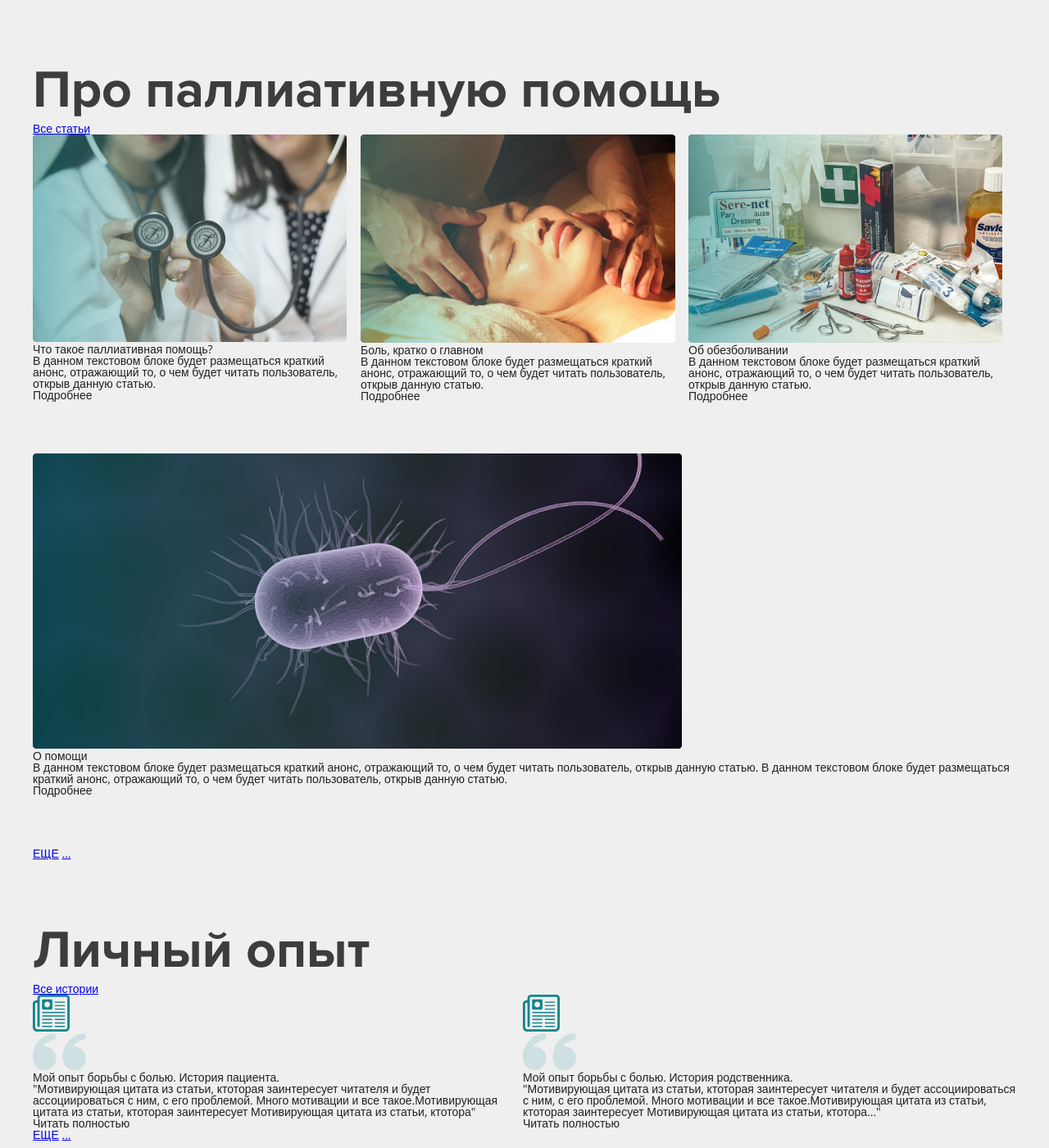
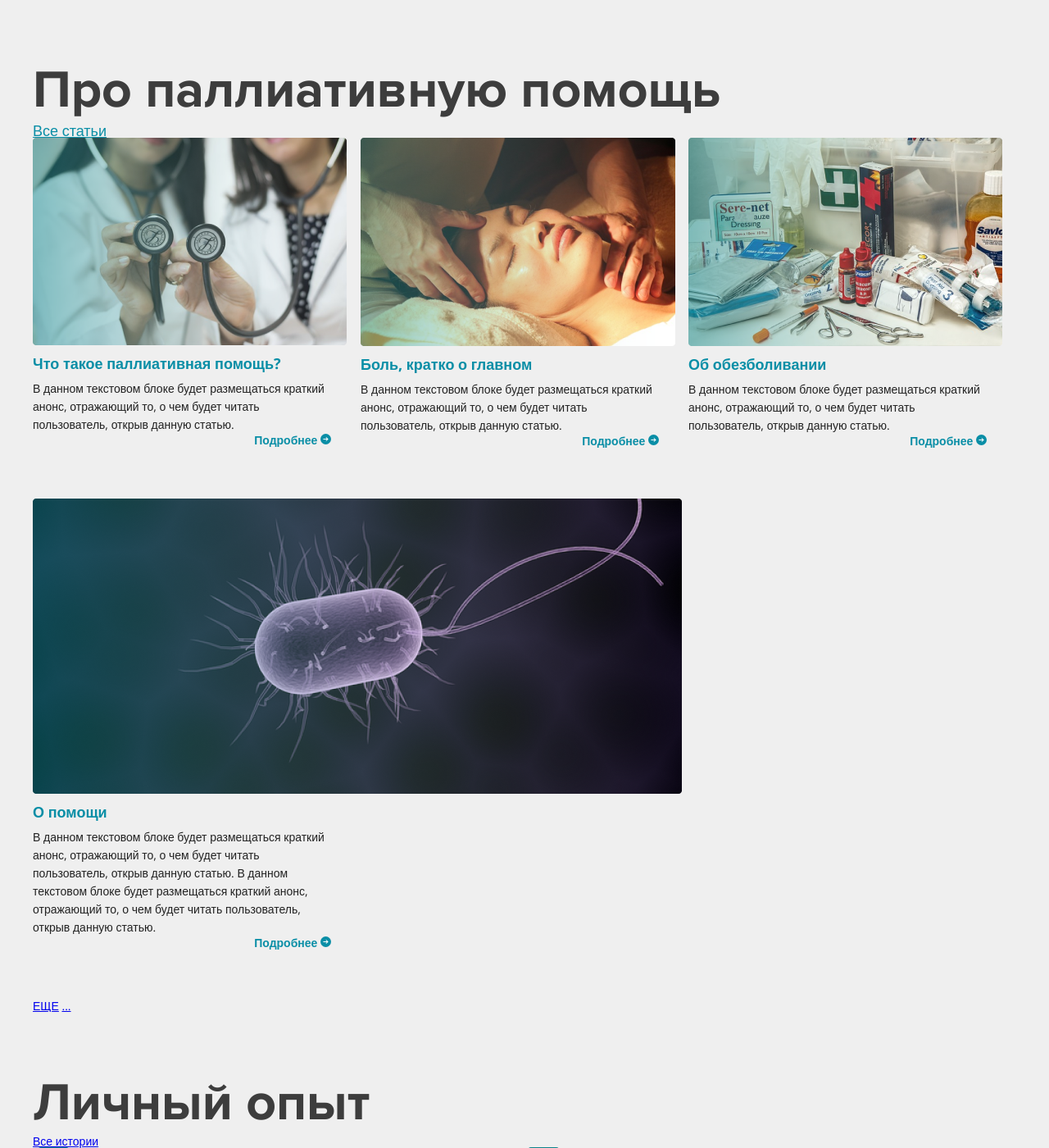
Before and after one commit to kostryukovd/bolstop, a PHP site: page / in a window 1280 px wide. Shown: the part 149-1549 px from the top of the page at 82% size. Run offline with PHP 8.4, Linux system fonts and the light colour scheme.

Commit message:
news section 50%

```diff
--- a/css/_variables.scss
+++ b/css/_variables.scss
@@ -12,4 +12,7 @@ $title-base-size: 64px;
 /* COLORS */
 $white: #fff;
 $black: #000;
+$dark-text: #222222;
 $bol-green: #0D858C;
+$brand-color-text: #098EA6;
+$brand-color-hover: #3FC6DE;
--- a/css/styles.css
+++ b/css/styles.css
@@ -184,7 +184,9 @@ body {
   justify-content: space-between; }
 
 .content__article {
-  margin-bottom: 63px; }
+  width: 30.333333%;
+  margin-bottom: 63px;
+  margin-right: 3%; }
 
 .content__note {
   display: -webkit-box;
@@ -249,6 +251,43 @@ body {
   display: -ms-flexbox;
   display: flex; }
 
+.brand-link {
+  color: #098EA6;
+  text-decoration: underline;
+  font-size: 18px;
+  text-decoration-line: underline; }
+  .brand-link:hover {
+    color: #3FC6DE; }
+
+.article__header {
+  color: #098EA6;
+  font-style: normal;
+  font-weight: bold;
+  line-height: 40px;
+  font-size: 18px; }
+
+.article__link {
+  text-decoration: none;
+  display: block; }
+  .article__link:hover {
+    text-decoration: none;
+    cursor: pointer; }
+
+.article__text {
+  color: #222222;
+  font-style: normal;
+  font-weight: normal;
+  line-height: 22px; }
+
+.article__more {
+  color: #098EA6;
+  font-weight: 700; }
+  .article__more:hover {
+    color: #3FC6DE; }
+
+.article__link-more {
+  text-align: right; }
+
 @media only screen and (max-width: 767px) {
   .footer {
     padding-top: 50px;
--- a/css/styles.scss
+++ b/css/styles.scss
@@ -220,7 +220,9 @@ color: #3D3D3D;
 }
 
 .content__article {
+  width: 30.333333%;
 	margin-bottom:63px;
+  margin-right: 3%;
 }
 
 
@@ -300,7 +302,44 @@ border-radius:4px;
   display: flex;
 }
 
-
-
-
+.brand-link {
+  color: $brand-color-text;
+  text-decoration: underline;
+  font-size: 18px;
+  text-decoration-line: underline;
+  &:hover {
+    color: $brand-color-hover;
+  }
+}
+.article__header {
+  color: $brand-color-text;
+  font-style: normal;
+  font-weight: bold;
+  line-height: 40px;
+  font-size: 18px;
+}
+.article__link {
+  text-decoration: none;
+  display: block;
+  &:hover {
+    text-decoration: none;
+    cursor: pointer;
+  }
+}
+.article__text {
+  color: $dark-text;
+  font-style: normal;
+  font-weight: normal;
+  line-height: 22px;
+}
+.article__more {
+  color: $brand-color-text;
+  font-weight: 700;
+  &:hover {
+    color: $brand-color-hover;
+  }
+}
+.article__link-more {
+  text-align: right;
+}
 @import "_media";
--- a/index.html
+++ b/index.html
@@ -92,25 +92,31 @@
 		</div>
 
 		<div class = "content__link-all">
-			<a href = #>Все статьи</a>
+			<a href="" class="brand-link">Все статьи</a>
 		</div>
 
 		<div class = "content__row">
 
 			<div class = "content__article">
+				<a class="article__link" href="#">
 				<div class = "article__img">
 					<img src = "img/doctor.png">
 				</div>
-				<div class = "article__header">
-					Что такое паллиативная помощь?
-				</div>
-
+				</a>
+				<a class="article__link" href="#">
+					<div class = "article__header">
+						Что такое паллиативная помощь?
+					</div>
+				</a>
+				<a class="article__link" href="#">
 				<div class = "article__text">
 					В данном текстовом блоке будет размещаться краткий анонс, отражающий то, о чем будет читать пользователь, открыв данную статью.
 				</div>
-				<div class = "article__more">
-					Подробнее
-				</div>
+				</a>
+				<a class="article__link article__link-more" href="#">
+					<span class="article__more">Подробнее</span>
+					<img src="img/svg/arrow.svg" alt="->" class="article__svg">
+				</a>
 
 			</div>
 			<div class = "content__article">
@@ -125,9 +131,10 @@
 					В данном текстовом блоке будет размещаться краткий анонс, отражающий то, о чем будет читать пользователь, открыв данную статью.
 				</div>
 
-				<div class = "article__more">
-					Подробнее
-				</div>
+				<a class="article__link article__link-more" href="#">
+					<span class="article__more">Подробнее</span>
+					<img src="img/svg/arrow.svg" alt="->" class="article__svg">
+				</a>
 			</div>
 			<div class = "content__article">
 				<div class = "article__img">
@@ -141,9 +148,10 @@
 					В данном текстовом блоке будет размещаться краткий анонс, отражающий то, о чем будет читать пользователь, открыв данную статью.
 				</div>
 
-				<div class = "article__more">
-					Подробнее
-				</div>
+				<a class="article__link article__link-more" href="#">
+					<span class="article__more">Подробнее</span>
+					<img src="img/svg/arrow.svg" alt="->" class="article__svg">
+				</a>
 			</div>
 
 
@@ -161,9 +169,10 @@
 					В данном текстовом блоке будет размещаться краткий анонс, отражающий то, о чем будет читать пользователь, открыв данную статью. В данном текстовом блоке будет размещаться краткий анонс, отражающий то, о чем будет читать пользователь, открыв данную статью.
 				</div>
 
-				<div class = "article__more">
-					Подробнее
-				</div>
+			<a class="article__link article__link-more" href="#">
+				<span class="article__more">Подробнее</span>
+				<img src="img/svg/arrow.svg" alt="->" class="article__svg">
+			</a>
 		</div>
 
 
```
Also changed, not shown: img/svg/arrow.svg (added), 1 other file.
